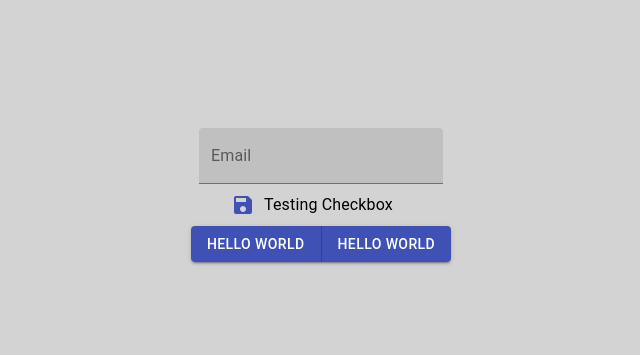
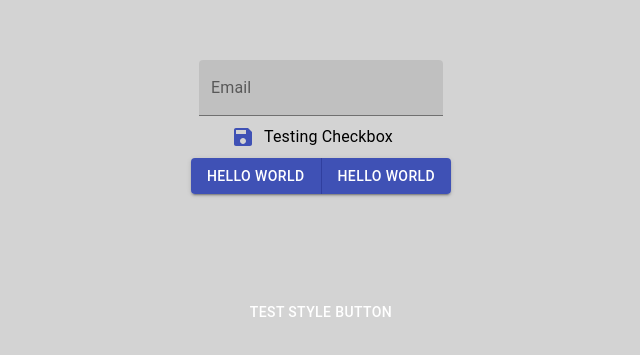
Before and after one commit to Shakib448/mui-template, a React (Create React App) app: page / in a window 1280 px wide. Shown: the part 205-560 px from the top of the page, without its empty margins (319-959 px from the left). Built offline with nearby package versions, Linux system fonts and the light colour scheme.

Commit message:
WIP on THEME

```diff
--- a/src/App.js
+++ b/src/App.js
@@ -1,18 +1,29 @@
 import React, { useState } from "react";
-
 import {
   Button,
   ButtonGroup,
   Checkbox,
   FormControlLabel,
+  makeStyles,
   TextField,
 } from "@material-ui/core";
 import DeleteIcon from "@material-ui/icons/Delete";
 import SaveIcon from "@material-ui/icons/Save";
 
+const useStyle = makeStyles({
+  root: {
+    border: 0,
+    borderRadius: 14,
+    color: "white",
+    background: "linear-gradient(45deg #000, #999) ",
+    marginTop: 100,
+  },
+});
+
 const App = () => {
   const [checked, setChecked] = useState(true);
-  console.log(checked);
+  const classes = useStyle();
+
   return (
     <div
       style={{
@@ -48,6 +59,7 @@ const App = () => {
         <Button>Hello World</Button>
         <Button>Hello World</Button>
       </ButtonGroup>
+      <Button className={classes.root}>Test style button</Button>
     </div>
   );
 };
```
